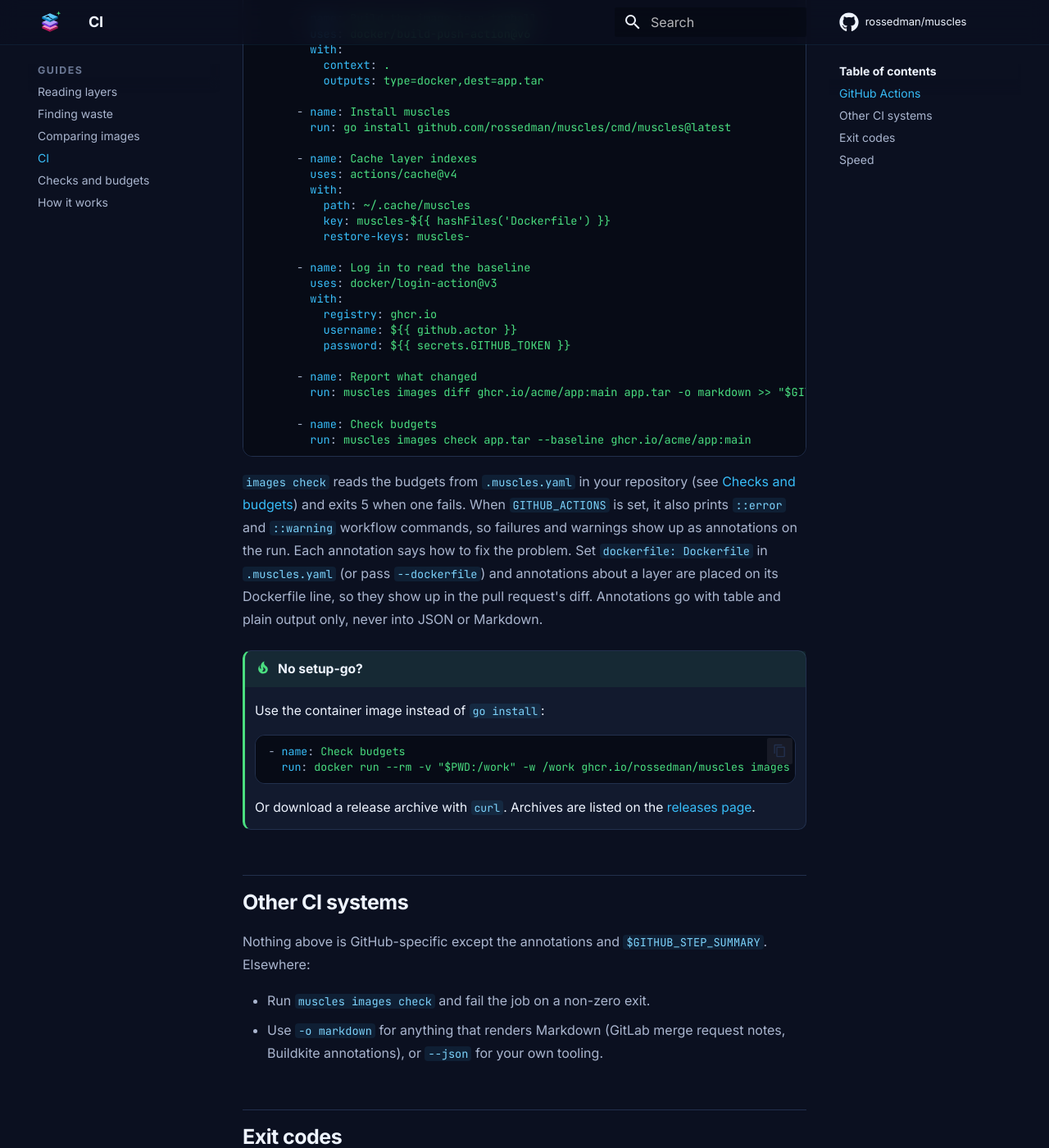
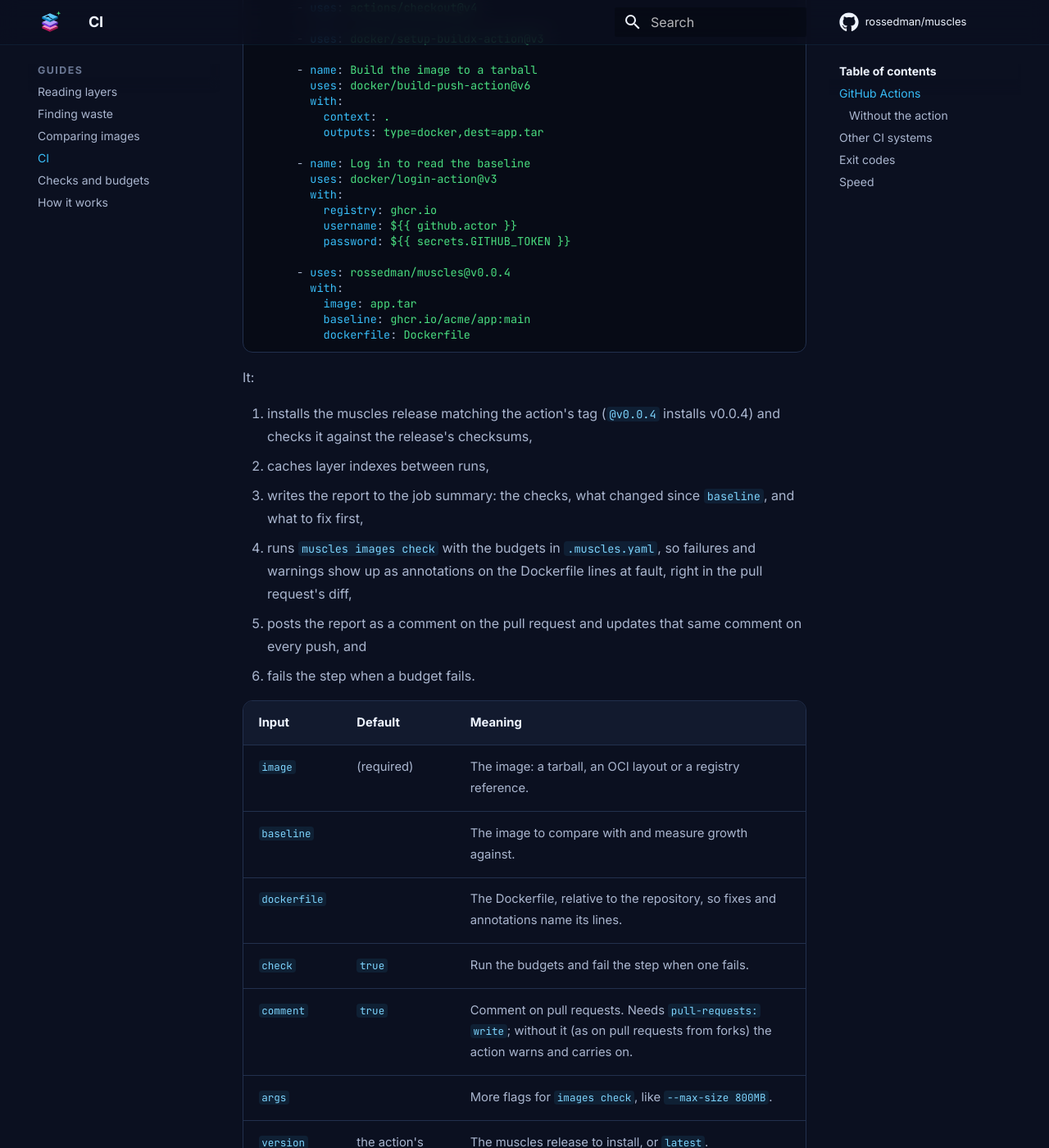
Before and after one commit to rossedman/muscles, an MkDocs documentation site: the page built from docs/ci.md, in a window 1280 px wide and 1400 px high, scrolled down 847 px. Shown: the whole window at 82% size. Built offline with MkDocs 1.6.1 and Material for MkDocs 9.7.7, drawn with Linux system fonts in a browser that asks for light colours; comment, search, counter and statistics services are not loaded; some of the changed text lies outside the part shown.

Commit message:
Add a GitHub Action that checks images and comments on pull requests
Setting muscles up in GitHub Actions took four hand-written steps, and
the report only reached the job summary, which reviewers rarely open.
action.yml at the repository root makes it one step: it installs the
release matching the action's tag (verified against checksums.txt),
caches layer indexes, writes the checks, the diff against the baseline
and the inspect fixes to the job summary, keeps one pull request comment
up to date, and fails when a budget fails.

Annotations now name the Dockerfile relative to $GITHUB_WORKSPACE,
because GitHub only places annotations on a pull request's diff when the
path is relative to the repository.

CI runs the action from the checkout with the muscles it just built, and
installing the latest release on Linux and macOS.

Co-Authored-By: Claude Opus 5.5 <noreply@anthropic.com>
Claude-Session: https://claude.ai/code/session_018chLr3d3w4rWx4LVZpuBEK

````diff
--- a/docs/ci.md
+++ b/docs/ci.md
@@ -9,6 +9,8 @@ No Docker daemon is needed. Build the image to a tarball or an OCI layout and po
 
 ## GitHub Actions
 
+The muscles action does both in one step:
+
 ```yaml
 name: image
 on: pull_request
@@ -18,7 +20,8 @@ jobs:
     runs-on: ubuntu-latest
     permissions:
       contents: read
-      packages: read # to read the baseline from ghcr.io
+      packages: read        # to read the baseline from ghcr.io
+      pull-requests: write  # to comment
     steps:
       - uses: actions/checkout@v4
 
@@ -30,16 +33,6 @@ jobs:
           context: .
           outputs: type=docker,dest=app.tar
 
-      - name: Install muscles
-        run: go install github.com/rossedman/muscles/cmd/muscles@latest
-
-      - name: Cache layer indexes
-        uses: actions/cache@v4
-        with:
-          path: ~/.cache/muscles
-          key: muscles-${{ hashFiles('Dockerfile') }}
-          restore-keys: muscles-
-
       - name: Log in to read the baseline
         uses: docker/login-action@v3
         with:
@@ -47,14 +40,55 @@ jobs:
           username: ${{ github.actor }}
           password: ${{ secrets.GITHUB_TOKEN }}
 
+      - uses: rossedman/muscles@v0.0.4
+        with:
+          image: app.tar
+          baseline: ghcr.io/acme/app:main
+          dockerfile: Dockerfile
+```
+
+It:
+
+1. installs the muscles release matching the action's tag (`@v0.0.4` installs v0.0.4) and checks it against the release's checksums,
+2. caches layer indexes between runs,
+3. writes the report to the job summary: the checks, what changed since `baseline`, and what to fix first,
+4. runs `muscles images check` with the budgets in `.muscles.yaml`, so failures and warnings show up as annotations on the Dockerfile lines at fault, right in the pull request's diff,
+5. posts the report as a comment on the pull request and updates that same comment on every push, and
+6. fails the step when a budget fails.
+
+| Input | Default | Meaning |
+|---|---|---|
+| `image` | (required) | The image: a tarball, an OCI layout or a registry reference. |
+| `baseline` | | The image to compare with and measure growth against. |
+| `dockerfile` | | The Dockerfile, relative to the repository, so fixes and annotations name its lines. |
+| `check` | `true` | Run the budgets and fail the step when one fails. |
+| `comment` | `true` | Comment on pull requests. Needs `pull-requests: write`; without it (as on pull requests from forks) the action warns and carries on. |
+| `args` | | More flags for `images check`, like `--max-size 800MB`. |
+| `version` | the action's tag | The muscles release to install, or `latest`. |
+| `install` | `true` | `false` uses the `muscles` already on `PATH`. |
+| `cache` | `true` | Cache layer indexes with `actions/cache`. |
+| `token` | `github.token` | Token for the release download and the comment. |
+
+Outputs: `ok` (`true` or `false`), `size`, `waste` and `size-delta` in bytes, and `report`, the path of the Markdown report.
+
+The action runs on Linux and macOS runners. With several images in one workflow, each gets its own comment.
+
+### Without the action
+
+The same steps by hand:
+
+```yaml
+      - name: Install muscles
+        run: go install github.com/rossedman/muscles/cmd/muscles@latest
+
       - name: Report what changed
         run: muscles images diff ghcr.io/acme/app:main app.tar -o markdown >> "$GITHUB_STEP_SUMMARY"
 
       - name: Check budgets
-        run: muscles images check app.tar --baseline ghcr.io/acme/app:main
+        run: muscles images check app.tar --baseline ghcr.io/acme/app:main --dockerfile Dockerfile
 ```
 
-`images check` reads the budgets from `.muscles.yaml` in your repository (see [Checks and budgets](checks.md)) and exits 5 when one fails. When `GITHUB_ACTIONS` is set, it also prints `::error` and `::warning` workflow commands, so failures and warnings show up as annotations on the run. Each annotation says how to fix the problem. Set `dockerfile: Dockerfile` in `.muscles.yaml` (or pass `--dockerfile`) and annotations about a layer are placed on its Dockerfile line, so they show up in the pull request's diff. Annotations go with table and plain output only, never into JSON or Markdown.
+`images check` reads the budgets from `.muscles.yaml` in your repository (see [Checks and budgets](checks.md)) and exits 5 when one fails. When `GITHUB_ACTIONS` is set, it also prints `::error` and `::warning` workflow commands, so failures and warnings show up as annotations on the run. Each annotation says how to fix the problem. Set `dockerfile: Dockerfile` in `.muscles.yaml` (or pass `--dockerfile`) and annotations about a layer are placed on its Dockerfile line, with the path made relative to `$GITHUB_WORKSPACE`, so they show up in the pull request's diff. Annotations go with table and plain output only, never into JSON or Markdown.
 
 !!! tip "No setup-go?"
     Use the container image instead of `go install`:
@@ -89,4 +123,4 @@ Exit code 5 is used only for a failed check, so a pipeline can tell "the image i
 
 ## Speed
 
-Indexing reads every byte of every layer once. Layers are identified by content, so muscles caches each layer's index forever, keyed by its digest: the base image's layers are read once and reused by every build. In CI, cache `~/.cache/muscles` (or set `--cache-dir`) as above. The cache is capped at `cache.max_size` (2 GB).
+Indexing reads every byte of every layer once. Layers are identified by content, so muscles caches each layer's index forever, keyed by its digest: the base image's layers are read once and reused by every build. The action caches it for you; by hand, cache `~/.cache/muscles` (or set `--cache-dir`) with `actions/cache`. The cache is capped at `cache.max_size` (2 GB).
````
Also changed, not shown: CLAUDE.md (+1 -0 lines), README.md (+7 -3 lines), action.yml (added, +126 -0 lines), docs/releasing.md (+1 -0 lines), 7 other files.
